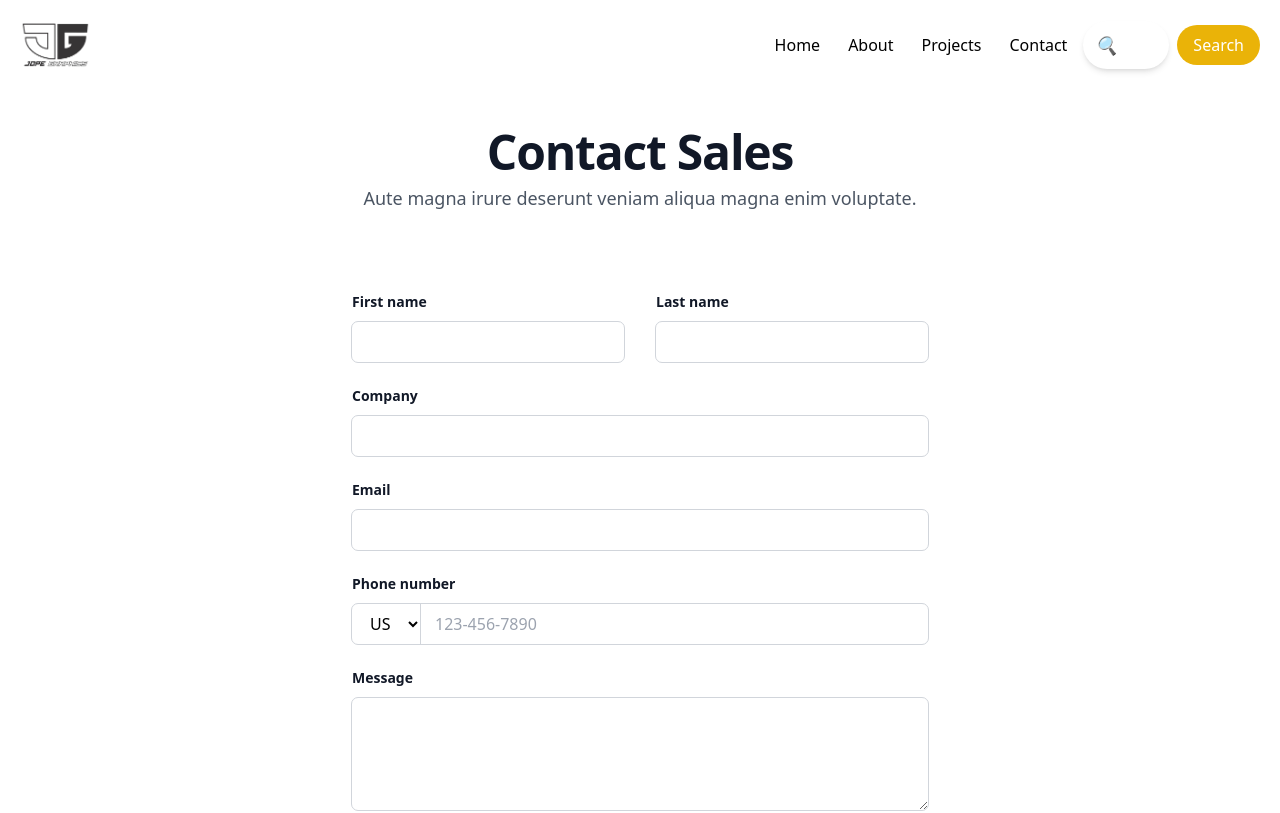
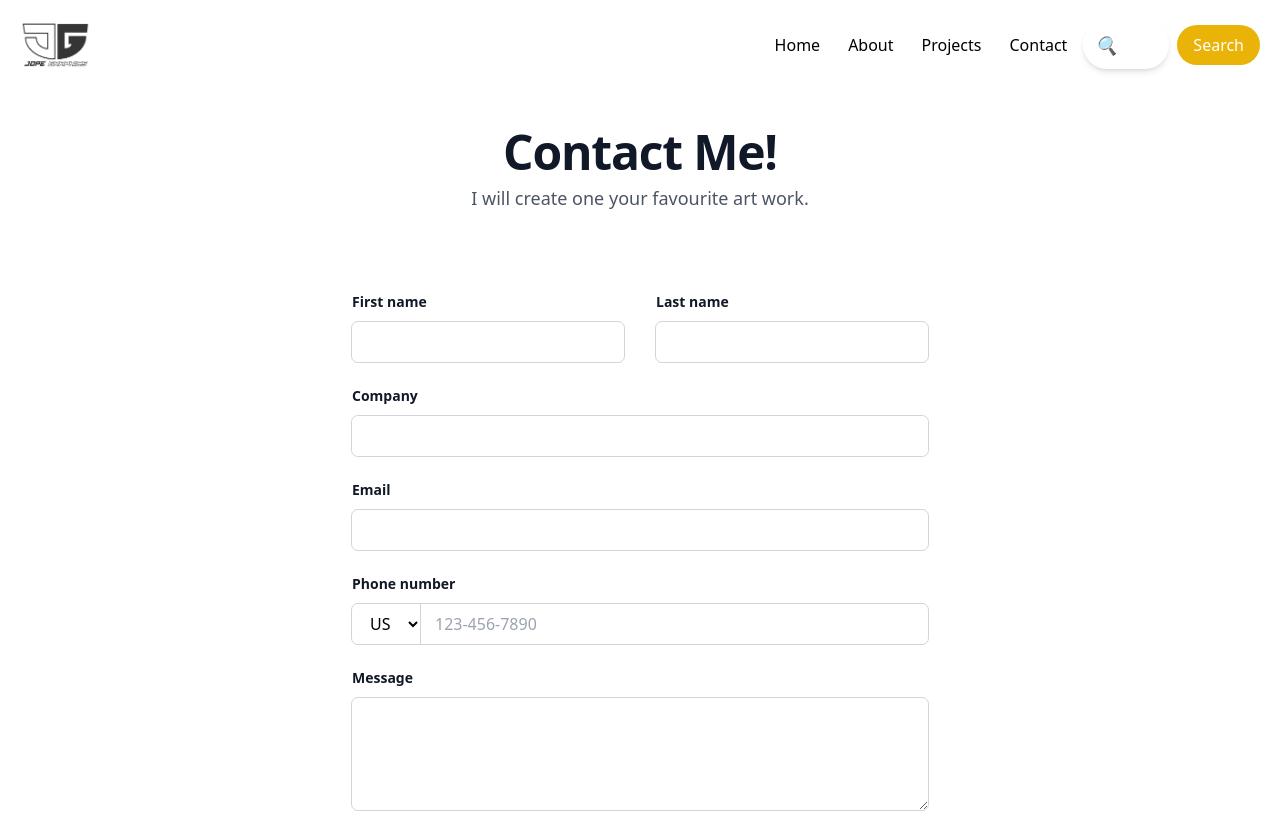
Before and after one commit to amphreyomosh/artwork, a React (Vite) app: page /contact in a window 1280 px wide. Shown: the top 813 px of the page. Built offline with nearby package versions, Linux system fonts and the light colour scheme.

Commit message:
made some changes on contact page

```diff
--- a/src/pages/Contact.jsx
+++ b/src/pages/Contact.jsx
@@ -37,10 +37,10 @@ const Contact = () => {
     <div className="isolate bg-white px-6 py-24 sm:py-32 lg:px-8">
       <div className="mx-auto max-w-2xl text-center">
         <h2 className="text-4xl font-semibold tracking-tight text-gray-900 sm:text-5xl">
-          Contact Sales
+          Contact Me!
         </h2>
         <p className="mt-2 text-lg text-gray-600">
-          Aute magna irure deserunt veniam aliqua magna enim voluptate.
+          I will create one your favourite art work.
         </p>
       </div>
       <form
```
